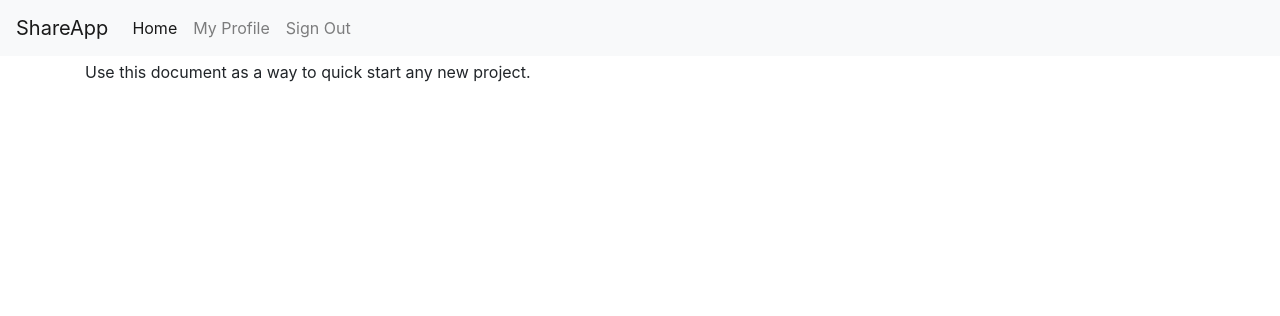
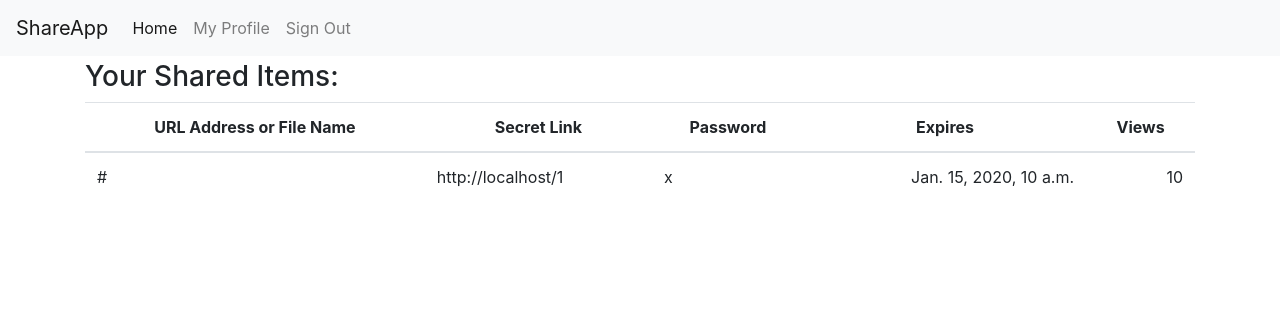
Before and after one commit to rafalmp/shareapp, a Django app: page / in a window 1280 px wide. Shown: the top 316 px of the page. Run offline with Django 3.2, Linux system fonts and the light colour scheme; a user stored in the database is signed in; tables that the repository leaves empty hold one stand-in row (values such as "Sample post"); some libraries are stand-ins or nearby versions.

Commit message:
Shared Item list

```diff
--- a/shareapp/main/views.py
+++ b/shareapp/main/views.py
@@ -1,9 +1,18 @@
 from django.contrib.auth.mixins import LoginRequiredMixin
-from django.views.generic import TemplateView
+from django.views.generic import ListView
+
+from shareapp.main.models import SharedItem
 
 
-class HomeView(LoginRequiredMixin, TemplateView):
+class HomeView(LoginRequiredMixin, ListView):
+    model = SharedItem
+    ordering = "-created"
+    context_object_name = "shared_items"
     template_name = "main/home.html"
+
+    def get_queryset(self):
+        queryset = super().get_queryset()
+        return queryset.filter(owner=self.request.user)
 
 
 home_view = HomeView.as_view()
--- a/shareapp/templates/main/home.html
+++ b/shareapp/templates/main/home.html
@@ -1 +1,29 @@
 {% extends "base.html" %}
+{% load i18n %}
+{% block content %}
+  <h1 class="h3">{% trans "Your Shared Items:" %}</h1>
+  <table class="table">
+    <thead>
+    <tr>
+      <th class="text-center">{% trans "URL Address or File Name" %}</th>
+      <th class="text-center">{% trans "Secret Link" %}</th>
+      <th class="text-center">{% trans "Password" %}</th>
+      <th class="text-center">{% trans "Expires" %}</th>
+      <th class="text-center">{% trans "Views" %}</th>
+    </tr>
+    </thead>
+    <tbody>
+      {% for item in shared_items %}
+        <tr>
+          <td>{{ item|truncatechars:"50" }}</td>
+          <td>{{ request.build_absolute_uri }}{{ item.id }}</td>
+          <td>{{ item.password }}</td>
+          <td class="text-right">{{ item.expires }}</td>
+          <td class="text-right">{{ item.views }}</td>
+        </tr>
+      {% empty %}
+        <tr><td colspan="5"><strong>{% trans "There are no items to display." %}</strong></td></tr>
+      {% endfor %}
+    </tbody>
+  </table>
+{% endblock %}
```
